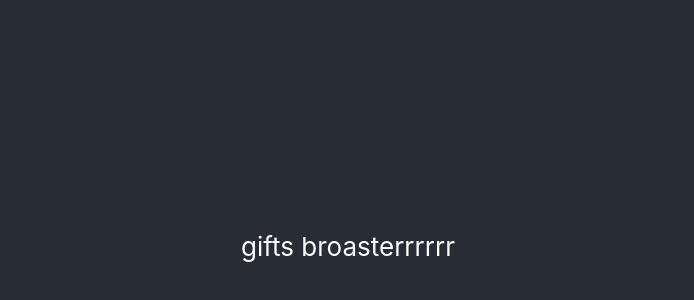
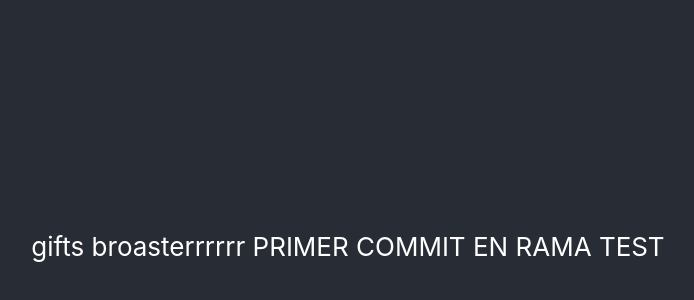
Before and after one commit to SergioLozano93/projectr, a React (Create React App) app: page / in a window 1280 px wide. Shown: the part 154-454 px from the top of the page, without its empty margins (292-986 px from the left). Built offline with nearby package versions, Linux system fonts and the light colour scheme.

Commit message:
primer commit en rama test

```diff
--- a/src/App.js
+++ b/src/App.js
@@ -6,6 +6,7 @@ function App() {
       <section className="App-content">
         gifts
         broasterrrrrr
+        PRIMER COMMIT EN RAMA TEST
       </section>
     </div>
   );
```
